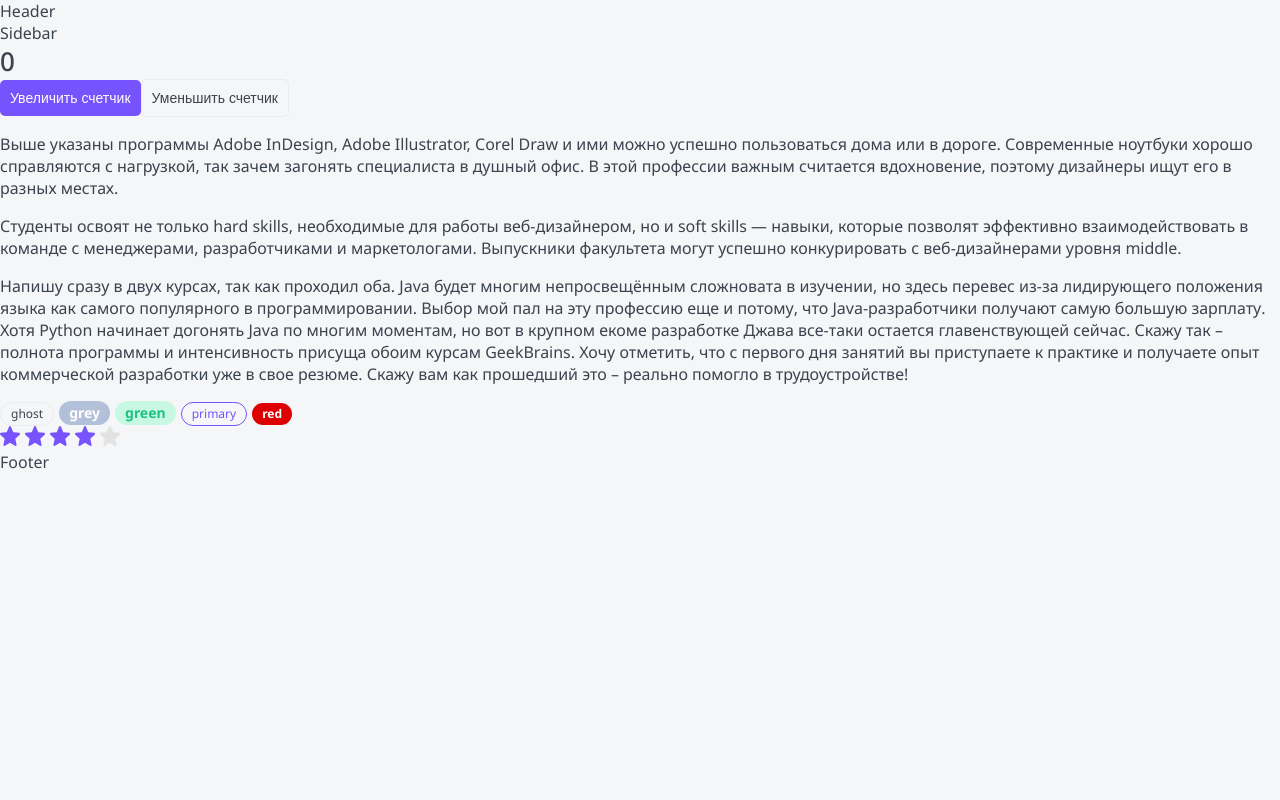
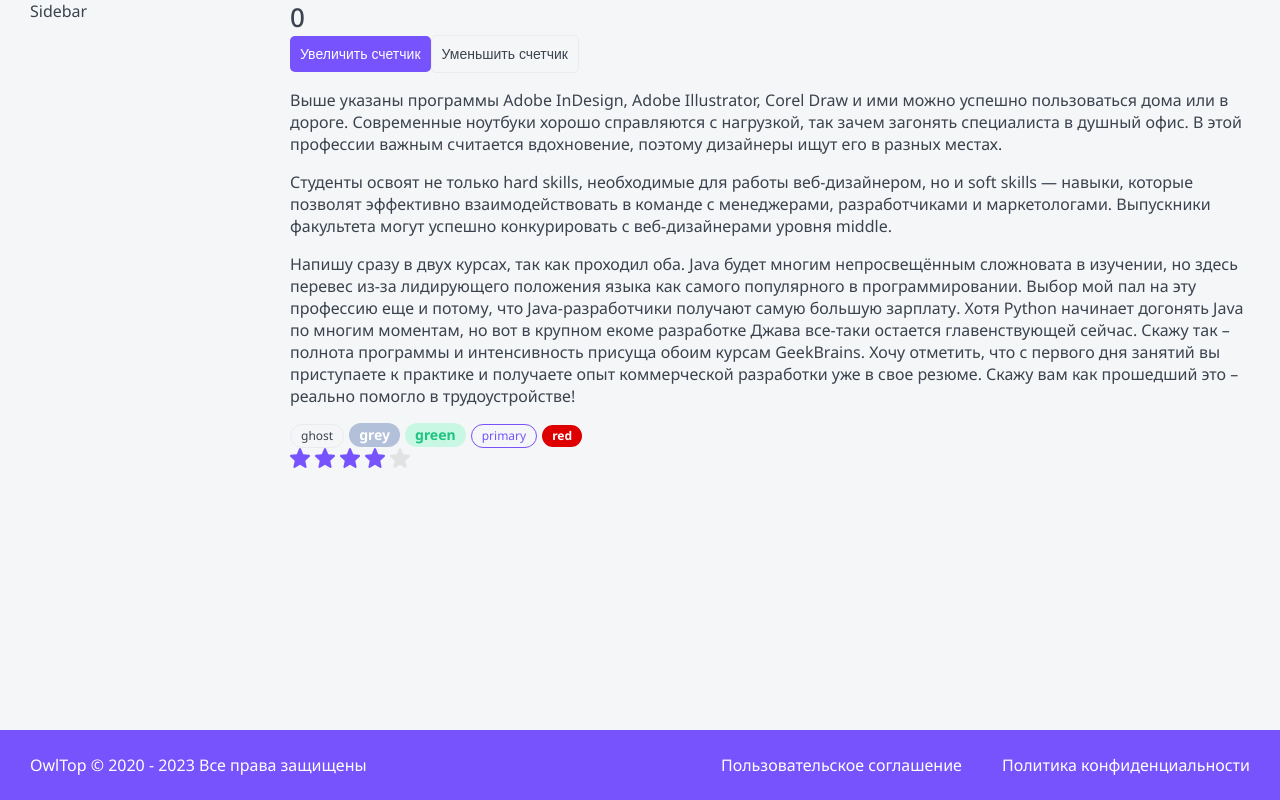
Before and after one commit to andreyrunov/typescript-react, a Next.js app: page / in a window 1280 px wide. Built offline with nearby package versions, Linux system fonts and the light colour scheme.

Commit message:
add grids width adaptive to layout

```diff
--- a/layout/Footer/Footer.tsx
+++ b/layout/Footer/Footer.tsx
@@ -1,14 +1,23 @@
 import React from 'react';
 import { FooterProps } from './Footer.props';
-import styles from './Header.module.css';
+import styles from './Footer.module.css';
 import cn from 'classnames';
+import { format } from 'date-fns';
 
-export const Footer = ({ ...props }: FooterProps): JSX.Element => {
+export const Footer = ({ className, ...props }: FooterProps): JSX.Element => {
     return (
         <>
-            <div {...props}>
-                Footer
-            </div>
+            <footer className={cn(className, styles.footer)} {...props}>
+                <div className="rights">
+                    OwlTop © 2020 - {format(new Date, 'yyyy')} Все права защищены
+                </div>
+                <a className="agreement" href='#' target='_blank'>
+                    Пользовательское соглашение
+                </a>
+                <a className="policy" href='#' target='_blank'>
+                    Политика конфиденциальности
+                </a>
+            </footer>
         </>
-    )
+    );
 };
--- a/layout/Layout.module.css
+++ b/layout/Layout.module.css
@@ -0,0 +1,65 @@
+.wrapper {
+    display: grid;
+    grid-template-columns: auto 230px minmax(320px, 1200px) auto;
+    grid-template-rows: auto 1fr auto;
+    min-height: 100vh;
+    gap: 0 30px;
+    grid-template-areas:
+        ". header header ."
+        ". sidebar body ."
+        "footer footer footer footer";
+}
+
+.header {
+    grid-area: header;
+    display: none;
+}
+
+.sidebar {
+    grid-area: sidebar;
+}
+
+.body {
+    grid-area: body;
+}
+
+.footer {
+    background-color: var(--primary);
+    padding: 25px 30px;
+    color: var(--white);
+    grid-area: footer;
+    display: grid;
+    grid-template-columns: 1fr auto auto;
+    grid-template-areas:
+        "rights agreement policy";
+    align-items: center;
+    gap: 10px 40px;
+    font-size: 16px;
+    line-height: 20px;
+}
+
+.footer a:hover {
+    color: var(--gray-light);
+}
+
+
+@media (max-width: 765px) {
+
+    .footer {
+        grid-template-columns: 1fr;
+        grid-template-areas:
+                "rights"
+                "agreement"
+                "policy";
+        height: 100%;
+    }
+
+    /* .footer a {
+        margin-right: 0;
+        margin-top: 20px;
+    }
+
+    .footer > div {
+        margin-top: 20px;
+    } */
+}
--- a/layout/Layout.tsx
+++ b/layout/Layout.tsx
@@ -8,16 +8,14 @@
 
 const Layout = ({ children }: LayoutProps): JSX.Element => {
     return (
-        <>
-            <Header />
-            <div>
-                <Sidebar />
-                <div>
-                    {children}
-                </div>
+        <div className={styles.wrapper}>
+            <Header className={styles.header} />
+            <Sidebar className={styles.sidebar} />
+            <div className={styles.body}>
+                {children}
             </div>
-            <Footer />
-        </>
+            <Footer className={styles.footer} />
+        </div>
     );
 };
 
--- a/package.json
+++ b/package.json
@@ -18,6 +18,7 @@
     "@typescript-eslint/eslint-plugin": "^5.48.2",
     "@typescript-eslint/parser": "^5.48.2",
     "classnames": "^2.3.2",
+    "date-fns": "^2.29.3",
     "eslint": "8.32.0",
     "eslint-config-next": "13.1.3",
     "next": "13.1.3",
```
Also changed, not shown: 1 other file (tests, documents, lock files or other folders).
